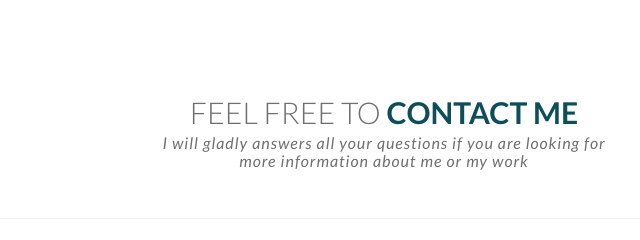
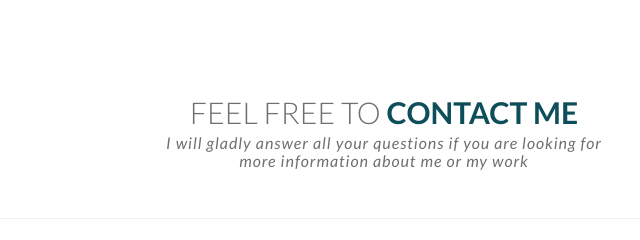
Before and after one commit to timvelthuis/timvelthuis.github.io, a plain HTML site: page index.html in a window 1280 px wide. Shown: the part 1980-2220 px from the top of the page, 256-896 px from the left. Drawn offline with nearby package versions, Linux system fonts and the light colour scheme; some packages are replaced by stand-ins of ours.

Commit message:
spelling2

```diff
--- a/index.html
+++ b/index.html
@@ -256,7 +256,7 @@
         <div class="container"> <!-- container -->
             <div class="section-header">
                 <h2>Feel Free to <span class="highlight"><strong>Contact Me</strong></span></h2>
-                <h5><em>I will gladly answers all your questions if you are looking for<br>more information about me or my work</em></h5>
+                <h5><em>I will gladly answer all your questions if you are looking for<br>more information about me or my work</em></h5>
                 <div class="fancy"><span></span></div>
             </div>
         </div><!-- end container -->
```
